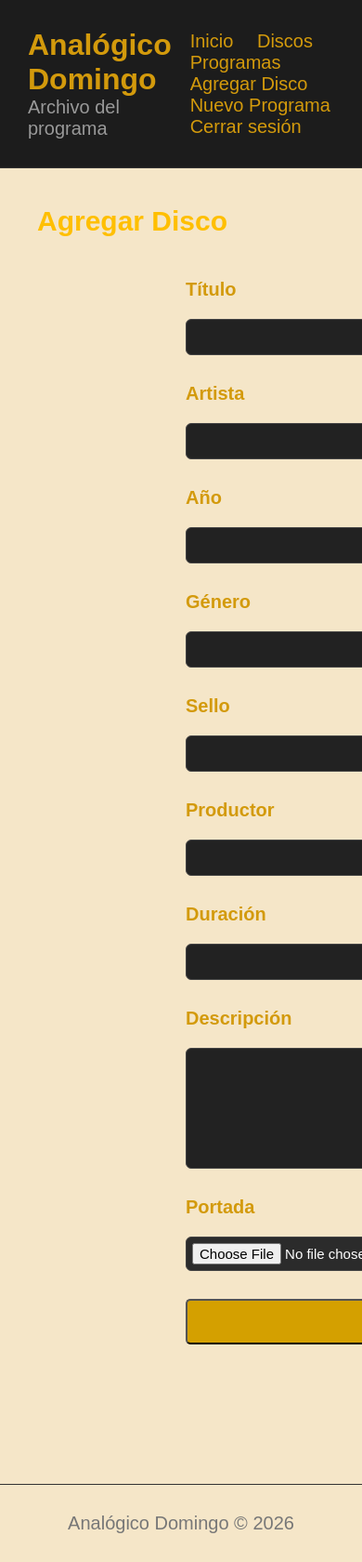
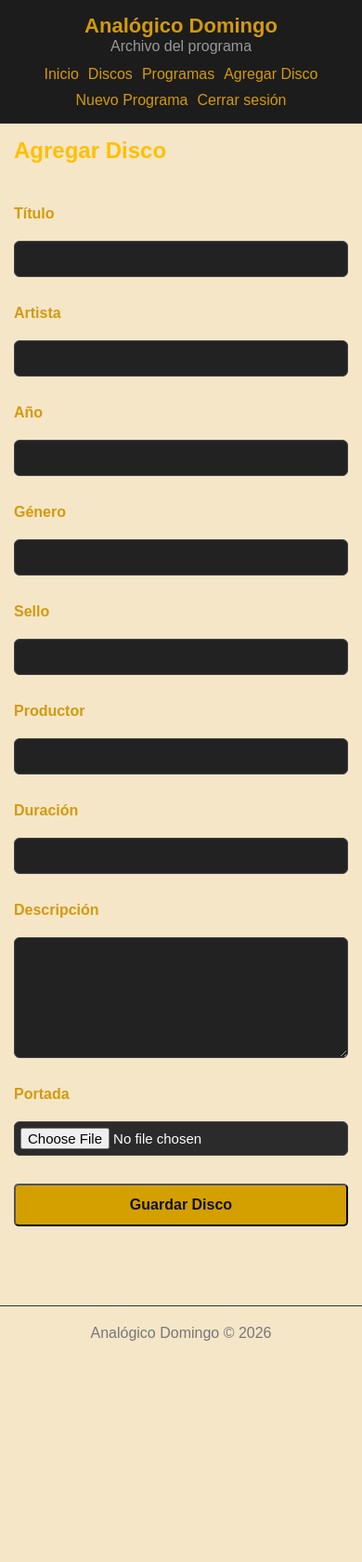
Before and after one commit to tut1n0/Analogico-Domingo, a FastAPI app: page /discos/nuevo in a window 390 px wide; the page is wider, and only the part inside the window is pictured. Shown: that part at 93% size. After the commit the page ends 1442 px from the top of that part, so only its background shows below. Run offline with FastAPI, Linux system fonts and the light colour scheme; the visitor is signed in with stand-in values (Sample User, id 1); some web fonts are replaced.

Commit message:
modelo responsive

```diff
--- a/static/css/style.css
+++ b/static/css/style.css
@@ -582,3 +582,177 @@ footer{
 .volver{
     margin-top:15px;
 }
+
+
+/* =====================================
+   RESPONSIVE — Tablets y pantallas ≤ 768px
+===================================== */
+
+@media (max-width: 768px) {
+
+    main {
+        width: 100%;
+        padding: 20px;
+    }
+
+    header {
+        flex-direction: column;
+        text-align: center;
+        padding: 20px;
+    }
+
+    .logo h1 {
+        font-size: 26px;
+    }
+
+    nav {
+        display: flex;
+        flex-wrap: wrap;
+        justify-content: center;
+        gap: 10px;
+        margin-top: 12px;
+    }
+
+    nav a {
+        margin-left: 0;
+    }
+
+    .barra-superior {
+        flex-direction: column;
+        align-items: center;
+        gap: 12px;
+    }
+
+    .contenedor-discos {
+        grid-template-columns: repeat(auto-fill, minmax(200px, 1fr));
+        gap: 15px;
+    }
+
+    .detalle-disco {
+        flex-direction: column;
+        align-items: center;
+    }
+
+    .detalle-portada img {
+        width: 100%;
+        max-width: 350px;
+    }
+
+    .detalle-info {
+        width: 100%;
+    }
+
+    .detalle-info h2 {
+        font-size: 30px;
+        text-align: center;
+    }
+
+    .detalle-info h3 {
+        text-align: center;
+    }
+
+    .acciones-admin {
+        justify-content: center;
+    }
+
+    .acciones-detalle {
+        flex-direction: column;
+        align-items: center;
+    }
+
+    .login-container {
+        width: 90%;
+        max-width: 400px;
+    }
+
+    .formulario {
+        max-width: 100%;
+    }
+
+    .tabla {
+        display: block;
+        overflow-x: auto;
+        -webkit-overflow-scrolling: touch;
+    }
+
+    footer {
+        margin-top: 40px;
+        padding: 20px;
+    }
+
+}
+
+
+/* =====================================
+   RESPONSIVE — Celulares ≤ 480px
+===================================== */
+
+@media (max-width: 480px) {
+
+    body {
+        font-size: 16px;
+    }
+
+    header {
+        padding: 15px;
+    }
+
+    .logo h1 {
+        font-size: 22px;
+    }
+
+    main {
+        padding: 15px;
+    }
+
+    .hero h2 {
+        font-size: 28px;
+    }
+
+    .contenedor-discos {
+        grid-template-columns: 1fr;
+        gap: 20px;
+    }
+
+    .portada {
+        height: 200px;
+    }
+
+    .acciones {
+        flex-direction: column;
+        gap: 8px;
+        align-items: center;
+    }
+
+    .boton {
+        padding: 12px 20px;
+        font-size: 16px;
+        width: 100%;
+        text-align: center;
+    }
+
+    .detalle-portada img {
+        max-width: 280px;
+    }
+
+    .detalle-info h2 {
+        font-size: 24px;
+    }
+
+    .acciones-admin {
+        flex-direction: column;
+        gap: 10px;
+    }
+
+    .login-container {
+        width: 95%;
+        padding: 25px;
+    }
+
+    .cabecera-disco {
+        flex-direction: column;
+        gap: 10px;
+        text-align: center;
+    }
+
+}
```
